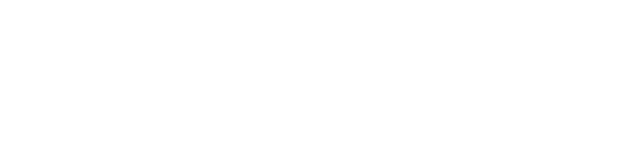
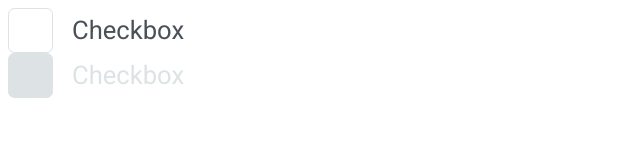
Before and after one commit to serjio1905/htmlcss-20210916_serjio-rv, a website: page 07-lection5/01-checkbox/index.html in a window 1280 px wide. Shown: the whole page, without its empty margins (0-640 px from the left). Drawn offline with Linux system fonts and the light colour scheme.

Commit message:
checkbox

```diff
--- a/07-lection5/01-checkbox/checkbox.css
+++ b/07-lection5/01-checkbox/checkbox.css
@@ -0,0 +1,58 @@
+.checkbox {
+    width: 2.8rem;
+    height: 2.8rem;
+    box-sizing: border-box;
+    border-radius: .4rem;
+    display: flex;
+}
+
+.checkbox__label {
+    font: Inter;
+    font-style: normal;
+    font-weight: normal;
+    font-size: 1.6rem;
+    line-height: 2.4rem;
+    color: var(--grey-4);
+    display: flex;
+    align-items: center;
+}
+
+.checkbox__icon {
+    width: 2.8rem;
+    height: 2.8rem;
+    border: 1px solid var(--grey-2);
+    border-radius: .4rem;
+    margin-right: 1.2rem;
+    display: flex;
+    justify-content: center;
+    align-items: center;
+}
+
+.checkbox__input:checked ~ .checkbox__label .checkbox__icon {
+    background-color: var(--blue-2);
+}
+
+.checkbox__input {
+    visibility: hidden;
+    height: 0;
+    width: 0;
+    margin: 0;
+    padding: 0;
+}
+
+.checkbox__svg {
+    width: 1.1rem;
+    height: .9rem;
+}
+
+.checkbox__input:disabled ~ .checkbox__label .checkbox__icon {
+    background-color: var(--grey-2);
+}
+
+.checkbox__input:disabled ~ .checkbox__label .checkbox__icon .checkbox__svg {
+    display: none;
+}
+
+.checkbox__input:disabled ~ .checkbox__label {
+    color: var(--grey-2);
+}
--- a/07-lection5/01-checkbox/index.html
+++ b/07-lection5/01-checkbox/index.html
@@ -6,6 +6,27 @@
         <link rel="stylesheet" href="./checkbox.css">
     </head>
     <body>
-
+        <div class="checkbox">
+            <input type="checkbox" class="checkbox__input" id="checkbox_1" >
+            <label for="checkbox_1" class="checkbox__label">
+                <div class="checkbox__icon">
+                    <svg class="checkbox__svg" viewBox="0 0 15 13" fill="none" xmlns="http://www.w3.org/2000/svg">
+                        <path d="M1.5 7.5L5 11L13 2" stroke="white" stroke-width="3" stroke-linecap="round" stroke-linejoin="round"/>
+                    </svg>
+                </div>
+                Checkbox
+            </label>
+        </div>
+        <div class="checkbox">
+            <input type="checkbox" class="checkbox__input" id="checkbox_1" disabled>
+            <label for="checkbox_1" class="checkbox__label">
+                <div class="checkbox__icon">
+                    <svg class="checkbox__svg" viewBox="0 0 15 13" fill="none" xmlns="http://www.w3.org/2000/svg">
+                        <path d="M1.5 7.5L5 11L13 2" stroke="white" stroke-width="3" stroke-linecap="round" stroke-linejoin="round"/>
+                    </svg>
+                </div>
+                Checkbox
+            </label>
+        </div>
     </body>
 </html>
```
